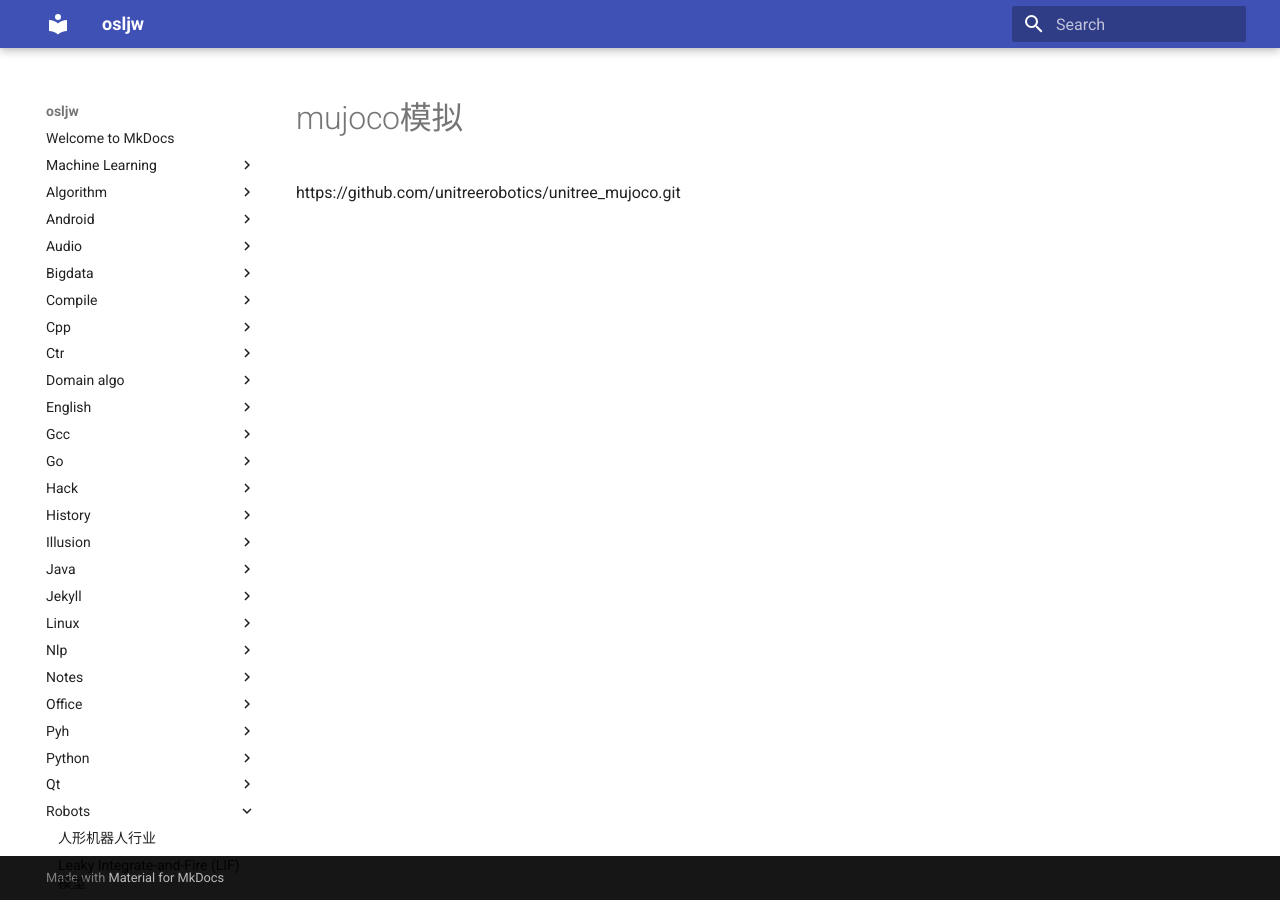
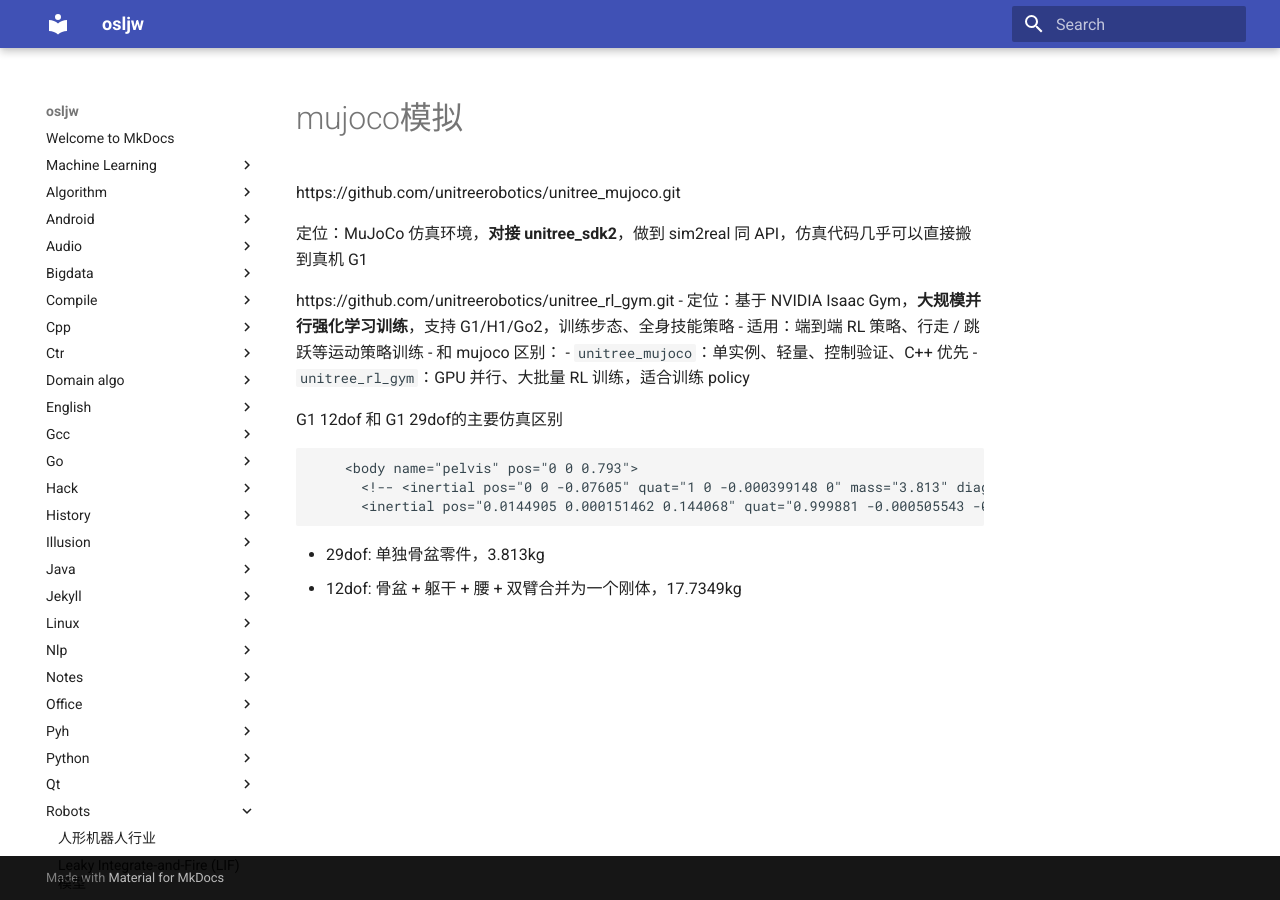
Before and after one commit to osljw/osljw_docs, an MkDocs documentation site: the page built from docs/robots/unitree_h1.md, in a window 1280 px wide. Built offline with MkDocs 1.6.1 and Material for MkDocs 9.7.7, drawn with Linux system fonts in a browser that asks for light colours.

Commit message:
update g1

````diff
--- a/docs/robots/unitree_h1.md
+++ b/docs/robots/unitree_h1.md
@@ -1,5 +1,24 @@
-
 
 
 # mujoco模拟
 https://github.com/unitreerobotics/unitree_mujoco.git
+
+定位：MuJoCo 仿真环境，**对接 unitree_sdk2**，做到 sim2real 同 API，仿真代码几乎可以直接搬到真机 G1
+
+https://github.com/unitreerobotics/unitree_rl_gym.git
+- 定位：基于 NVIDIA Isaac Gym，**大规模并行强化学习训练**，支持 G1/H1/Go2，训练步态、全身技能策略
+- 适用：端到端 RL 策略、行走 / 跳跃等运动策略训练
+- 和 mujoco 区别：
+  - `unitree_mujoco`：单实例、轻量、控制验证、C++ 优先
+  - `unitree_rl_gym`：GPU 并行、大批量 RL 训练，适合训练 policy
+
+
+G1 12dof 和 G1 29dof的主要仿真区别
+```xml
+    <body name="pelvis" pos="0 0 0.793">
+      <!-- <inertial pos="0 0 -0.07605" quat="1 0 -0.000399148 0" mass="3.813" diaginertia="0.010549 0.0093089 0.0079184"/> -->
+      <inertial pos="0.0144905 0.000151462 0.144068" quat="0.999881 -0.000505543 -0.0154276 0.000328408" mass="17.7349" diaginertia="0.552723 0.454092 0.211762"/>
+```
+
+- 29dof: 单独骨盆零件，3.813kg
+- 12dof: 骨盆 + 躯干 + 腰 + 双臂合并为一个刚体，17.7349kg
````
